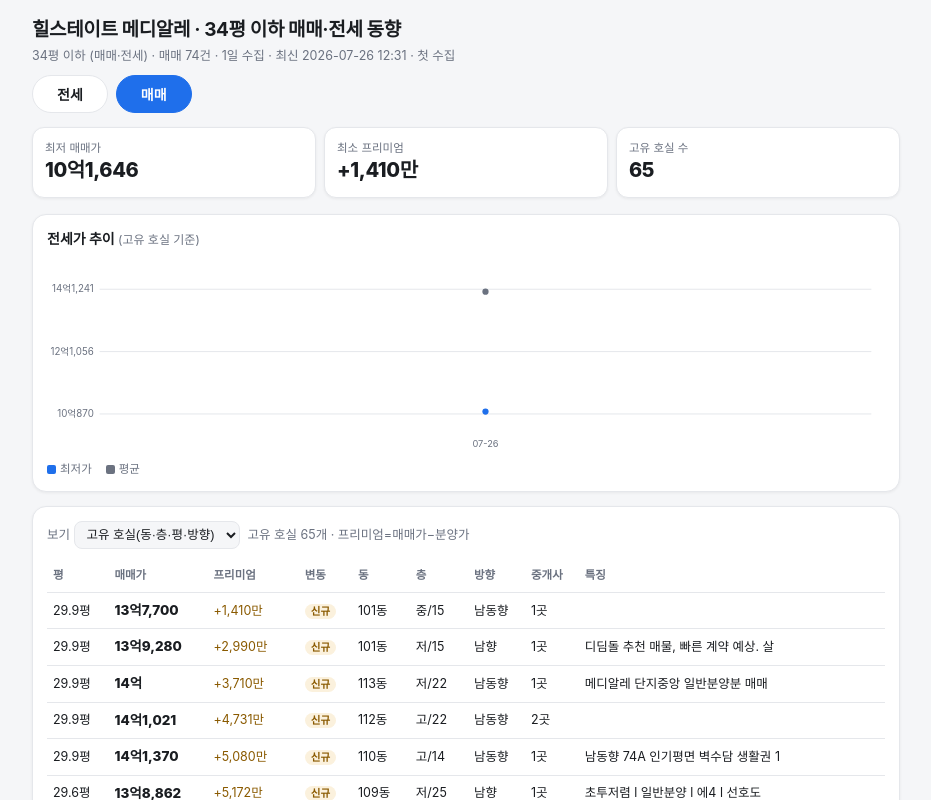
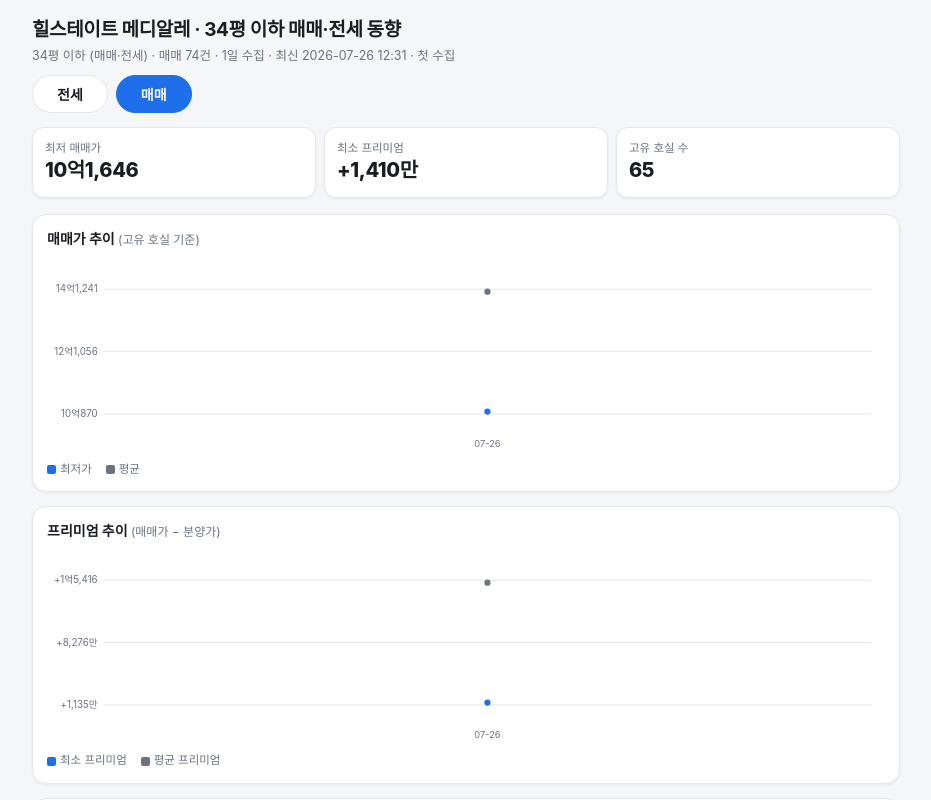
Before and after one commit to jk0601/estate, a plain HTML site: page docs/watch.html in a window 1280 px wide. Both pictures are taken after a click on the button "매매". Shown: the top 800 px of the page, without its empty margins (174-1105 px from the left). Drawn offline with Linux system fonts and the light colour scheme.

Commit message:
그래프: 매매 탭에 프리미엄 추이(최소/평균) 별도 차트 추가
- 프리미엄은 매매가와 스케일이 달라 별도 축의 '프리미엄 추이' 차트로 표시(매매 탭 전용)
- 차트 그리기 로직을 drawLineChart로 일반화, 가격/프리미엄 재사용
- 차트 제목 동적(매매가/전세가 추이)

```diff
--- a/docs/watch.html
+++ b/docs/watch.html
@@ -63,11 +63,20 @@
   <div class="cards" id="cards"></div>
 
   <section>
-    <h2>전세가 추이 <span style="font-weight:400;color:var(--sub);font-size:12px">(고유 호실 기준)</span></h2>
+    <h2 id="chartTitle">추이 <span style="font-weight:400;color:var(--sub);font-size:12px">(고유 호실 기준)</span></h2>
     <div id="chart"></div>
     <div class="legend">
       <span><span class="dot" style="background:var(--brand)"></span>최저가</span>
       <span><span class="dot" style="background:var(--sub)"></span>평균</span>
+    </div>
+  </section>
+
+  <section id="premSec" hidden>
+    <h2>프리미엄 추이 <span style="font-weight:400;color:var(--sub);font-size:12px">(매매가 − 분양가)</span></h2>
+    <div id="chartPrem"></div>
+    <div class="legend">
+      <span><span class="dot" style="background:var(--brand)"></span>최소 프리미엄</span>
+      <span><span class="dot" style="background:var(--sub)"></span>평균 프리미엄</span>
     </div>
   </section>
 
@@ -118,7 +127,7 @@ function unitsOf(listings){
 let DATA, DATES, TODAY, PREV, curTrade="전세";
 const L = dt => (DATA.history[dt].listings || []).filter(x => (x.trade||"전세")===curTrade);
 const priceLabel = () => curTrade==="매매" ? "매매가" : "전세가";
-function redraw(){ statCards(); chart(); render(); }
+function redraw(){ statCards(); renderCharts(); render(); }
 function setMeta(){
   const n = L(TODAY).length;
   document.getElementById("meta").textContent =
@@ -203,14 +212,23 @@ function statCards(){
     <div class="stat"><div class="l">고유 호실 수</div><div class="v">${t.count}</div>${p?`<span class="d ${t.count<p.count?'down':t.count>p.count?'up':''}">${p.count}→${t.count}</span>`:""}</div>`;
 }
 
-function chart(){
-  const W=860, H=200, padL=54, padR=14, padT=14, padB=26;
-  const series = DATES.map(dt=>{
-    const u=[...unitsOf(L(dt)).values()].map(x=>x.price).filter(Boolean);
-    return {dt, min:u.length?Math.min(...u):null, avg:u.length?Math.round(u.reduce((a,b)=>a+b)/u.length):null};
+// 날짜별 지표(최저/평균 가격 + 최소/평균 프리미엄) 계산
+function buildSeries(){
+  return DATES.map(dt=>{
+    const u=[...unitsOf(L(dt)).values()];
+    const pv=u.map(x=>x.price).filter(Boolean);
+    const pr=u.map(premOf).filter(v=>v!=null);
+    const mean=a=>a.length?Math.round(a.reduce((x,y)=>x+y)/a.length):null;
+    return {dt, min:pv.length?Math.min(...pv):null, avg:mean(pv),
+            minPrem:pr.length?Math.min(...pr):null, avgPrem:mean(pr)};
   });
-  const vals = series.flatMap(s=>[s.min,s.avg]).filter(v=>v!=null);
-  if(!vals.length){ document.getElementById("chart").innerHTML="<div class='empty'>데이터 없음</div>"; return; }
+}
+
+// 범용 라인차트: keys=[{k,color}], fmt=y축 라벨 포맷터
+function drawLineChart(elId, series, keys, fmt=won){
+  const W=860, H=200, padL=58, padR=14, padT=14, padB=26;
+  const vals = series.flatMap(s=>keys.map(kk=>s[kk.k])).filter(v=>v!=null);
+  if(!vals.length){ document.getElementById(elId).innerHTML="<div class='empty'>데이터 없음</div>"; return; }
   let lo=Math.min(...vals), hi=Math.max(...vals); if(lo===hi){lo-=1000;hi+=1000;}
   const pad=(hi-lo)*0.15; lo-=pad; hi+=pad;
   const n=series.length;
@@ -222,13 +240,23 @@ function chart(){
     const dots=series.map((s,i)=> s[key]==null?"":`<circle cx="${X(i)}" cy="${Y(s[key])}" r="3.2" fill="${color}"/>`).join("");
     return `<path d="${path}" fill="none" stroke="${color}" stroke-width="2"/>${dots}`;
   };
-  // y 눈금 3개
   const ticks=[lo+(hi-lo)*0.1, (lo+hi)/2, hi-(hi-lo)*0.1].map(v=>
     `<line x1="${padL}" y1="${Y(v)}" x2="${W-padR}" y2="${Y(v)}" stroke="var(--line)" stroke-width="1"/>
-     <text x="${padL-6}" y="${Y(v)+3}" text-anchor="end" font-size="10" fill="var(--sub)">${won(Math.round(v))}</text>`).join("");
+     <text x="${padL-6}" y="${Y(v)+3}" text-anchor="end" font-size="10" fill="var(--sub)">${fmt(Math.round(v))}</text>`).join("");
   const xlab=series.map((s,i)=>`<text x="${X(i)}" y="${H-8}" text-anchor="middle" font-size="9.5" fill="var(--sub)">${s.dt.slice(5)}</text>`).join("");
-  document.getElementById("chart").innerHTML =
-    `<svg viewBox="0 0 ${W} ${H}" role="img">${ticks}${xlab}${line("avg","var(--sub)")}${line("min","var(--brand)")}</svg>`;
+  const lines=keys.map(kk=>line(kk.k, kk.color)).join("");
+  document.getElementById(elId).innerHTML=`<svg viewBox="0 0 ${W} ${H}" role="img">${ticks}${xlab}${lines}</svg>`;
+}
+
+function renderCharts(){
+  const series=buildSeries();
+  document.getElementById("chartTitle").firstChild.textContent = priceLabel()+" 추이 ";
+  drawLineChart("chart", series, [{k:"avg",color:"var(--sub)"},{k:"min",color:"var(--brand)"}]);
+  const premSec=document.getElementById("premSec");
+  if(curTrade==="매매"){
+    premSec.hidden=false;
+    drawLineChart("chartPrem", series, [{k:"avgPrem",color:"var(--sub)"},{k:"minPrem",color:"var(--brand)"}], wonS);
+  } else premSec.hidden=true;
 }
 
 async function boot(){
```
